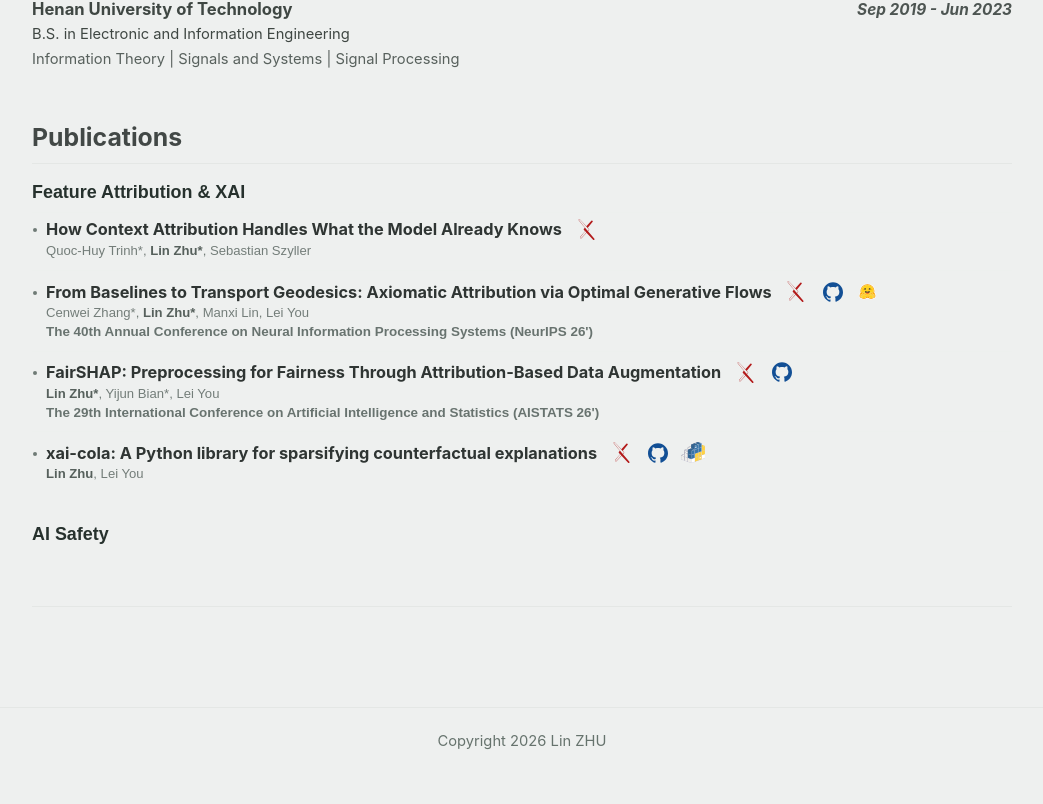
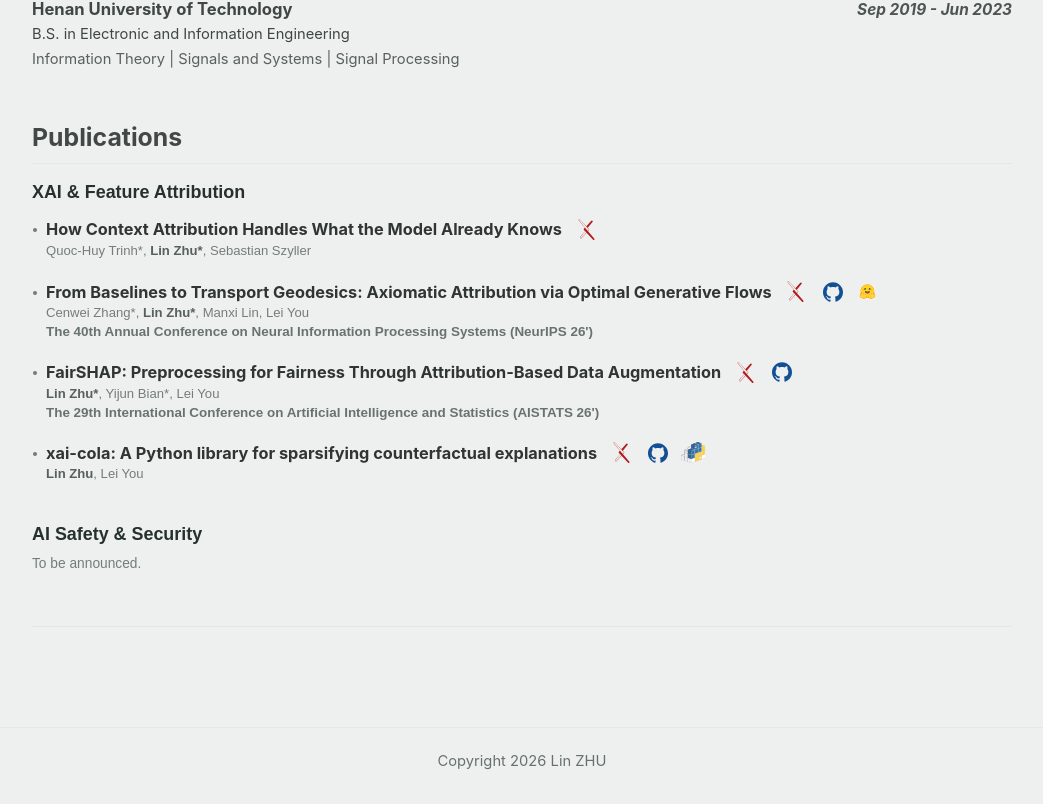
Before and after one commit to lin1zhu0216/lin1zhu0216.github.io, a React (Vite) app: page / in a window 1280 px wide. Shown: the part 1037-1841 px from the top of the page, without its empty margins (118-1161 px from the left). Built offline with nearby package versions, Linux system fonts and the light colour scheme.

Commit message:
Update publication research sections

```diff
--- a/src/App.css
+++ b/src/App.css
@@ -244,6 +244,14 @@
   gap: 0;
 }
 
+.publication-empty {
+  margin: 4px 0 0;
+  color: #737d79;
+  font-family: Arial, sans-serif;
+  font-size: 0.86rem;
+  line-height: 1.45;
+}
+
 .publication {
   position: relative;
   padding: 9px 0;
--- a/src/components/Publications.tsx
+++ b/src/components/Publications.tsx
@@ -108,6 +108,8 @@ export function Publications() {
                   </li>
                 ))}
               </ul>
+            ) : section.emptyText ? (
+              <p className="publication-empty">{section.emptyText}</p>
             ) : null}
           </div>
         ))}
--- a/src/data/publications.ts
+++ b/src/data/publications.ts
@@ -8,11 +8,12 @@ export type Publication = {
 type PublicationSection = {
   title: string
   papers: Publication[]
+  emptyText?: string
 }
 
 export const publicationSections: PublicationSection[] = [
   {
-    title: "Feature Attribution & XAI",
+    title: "XAI & Feature Attribution",
     papers: [
       {
         authors: "Quoc-Huy Trinh*, Lin Zhu*, Sebastian Szyller",
@@ -54,7 +55,8 @@ export const publicationSections: PublicationSection[] = [
     ],
   },
   {
-    title: "AI Safety",
+    title: "AI Safety & Security",
     papers: [],
+    emptyText: "To be announced.",
   },
 ]
```
